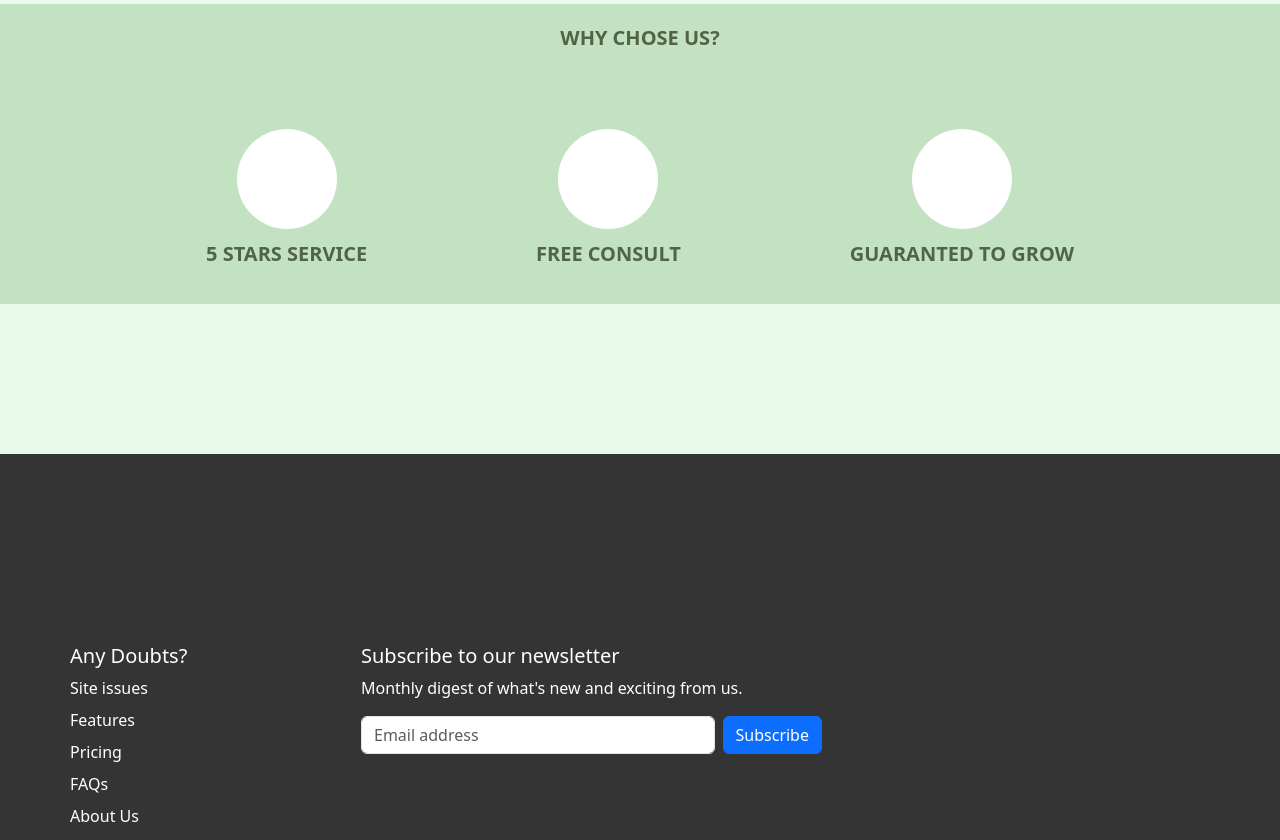
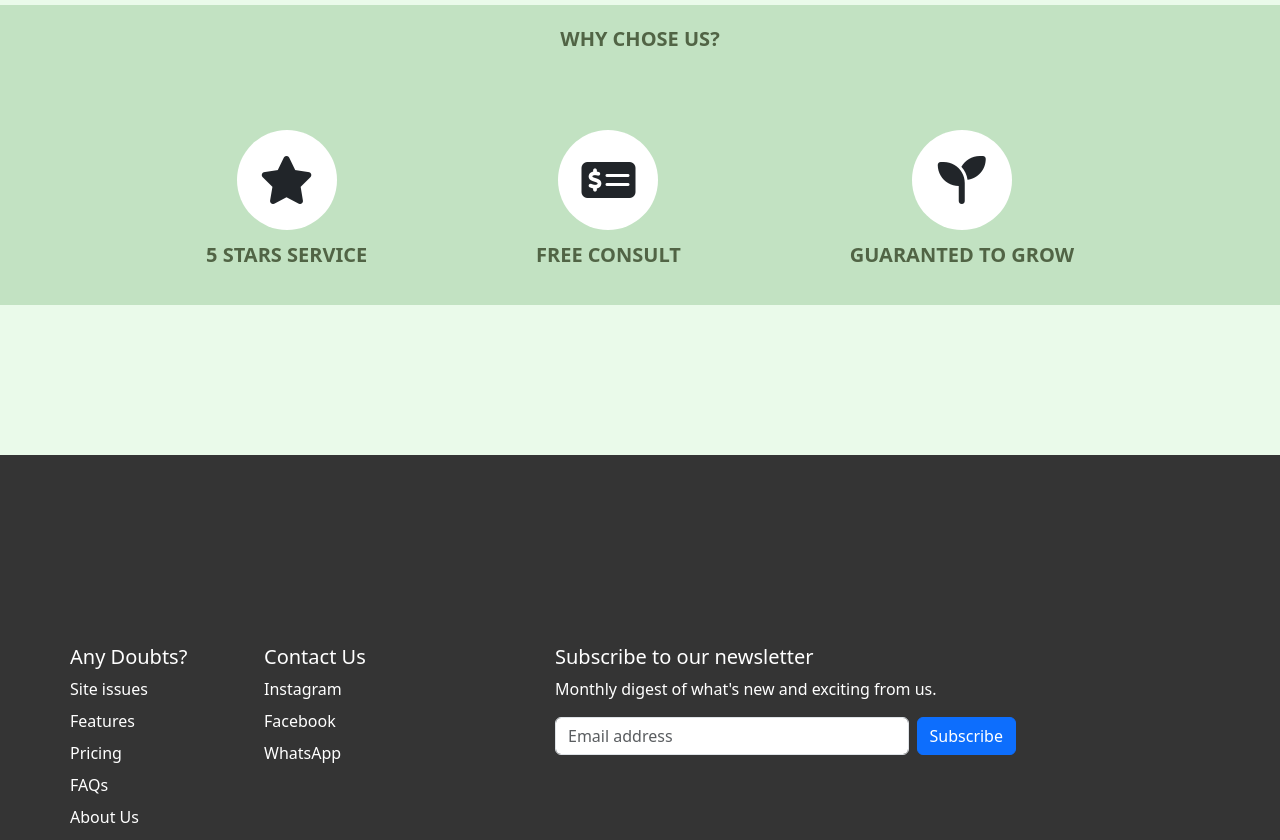
Before and after one commit to LedroPucas/Luky-Shrub, a plain HTML site: page index.html in a window 1280 px wide. Shown: the part 2400-3240 px from the top of the page. Drawn offline with nearby package versions, Linux system fonts and the light colour scheme.

Commit message:
final changes

```diff
--- a/index.html
+++ b/index.html
@@ -162,7 +162,7 @@
             </div>
             <div class="item 4">
               <div class="img-grid">
-                <img src="img/16 Small-Space Landscaping Ideas to Make the Most of Your Plot.jpg" alt="Garden-img">
+                <img src="img/The Hidden Gardens of Bury St Edmunds 19-06-2011.jpg" alt="Garden-img">
               </div>
               <div class="txt-grid">
                 <h1>About This Nurserie</h1>
@@ -177,7 +177,7 @@
             </div>
             <div class="item 5">
               <div class="img-grid">
-                <img src="img/16 Small-Space Landscaping Ideas to Make the Most of Your Plot.jpg" alt="Garden-img">
+                <img src="img/Meet the Women Behind Some of the World’s Most Beautiful Gardens.jpg" alt="Garden-img">
               </div>
               <div class="txt-grid">
                 <h1>About This Nurserie</h1>
@@ -214,18 +214,24 @@
           </div>
           <div class="q-items">
             <div class="q-item-c">
-              <div class="circle"></div>
+              <div class="circle">
+                <i class="fa-solid fa-star"></i>
+              </div>
               <p>5 STARS SERVICE </p>
             </div>
             <div class="q-item2">
               <div class="q-item-c">
-                <div class="circle"></div>
+                <div class="circle">
+                  <i class="fa-solid fa-money-check-dollar"></i>
+                </div>
                 <p>FREE CONSULT</p>
               </div>
             </div>
             <div class="q-item3">
               <div class="q-item-c">
-                <div class="circle"></div>
+                <div class="circle">
+                  <i class="fa-solid fa-seedling"></i>
+                </div>
                 <p>GUARANTED TO GROW
                 </p>
               </div>
@@ -245,6 +251,15 @@
                 <li class="nav-item mb-2"><a href="#" class="nav-link p-0 text-body-secondary">Pricing</a></li>
                 <li class="nav-item mb-2"><a href="#" class="nav-link p-0 text-body-secondary">FAQs</a></li>
                 <li class="nav-item mb-2"><a href="#" class="nav-link p-0 text-body-secondary">About Us</a></li>
+              </ul>
+            </div>
+            <div class="col-1 col-md-2 mb-3">
+              <h5>Contact Us</h5>
+              <ul class="nav flex-column">
+                <li class="nav-item mb-2"><a href="#" class="nav-link p-0 text-body-secondary">Instagram</a></li>
+                <li class="nav-item mb-2"><a href="#" class="nav-link p-0 text-body-secondary">Facebook</a></li>
+                <li class="nav-item mb-2"><a href="#" class="nav-link p-0 text-body-secondary">WhatsApp</a></li>
+
               </ul>
             </div>
 
--- a/style.css
+++ b/style.css
@@ -308,6 +308,13 @@ main{
     width: 100px;
     border-radius: 100%;
     background-color: #FFFFFF;
+    display: flex;
+    align-items: center;
+    justify-content: center;
+}
+
+.circle i{
+    font-size: 300%;
 }
 
 .q-items{
```
